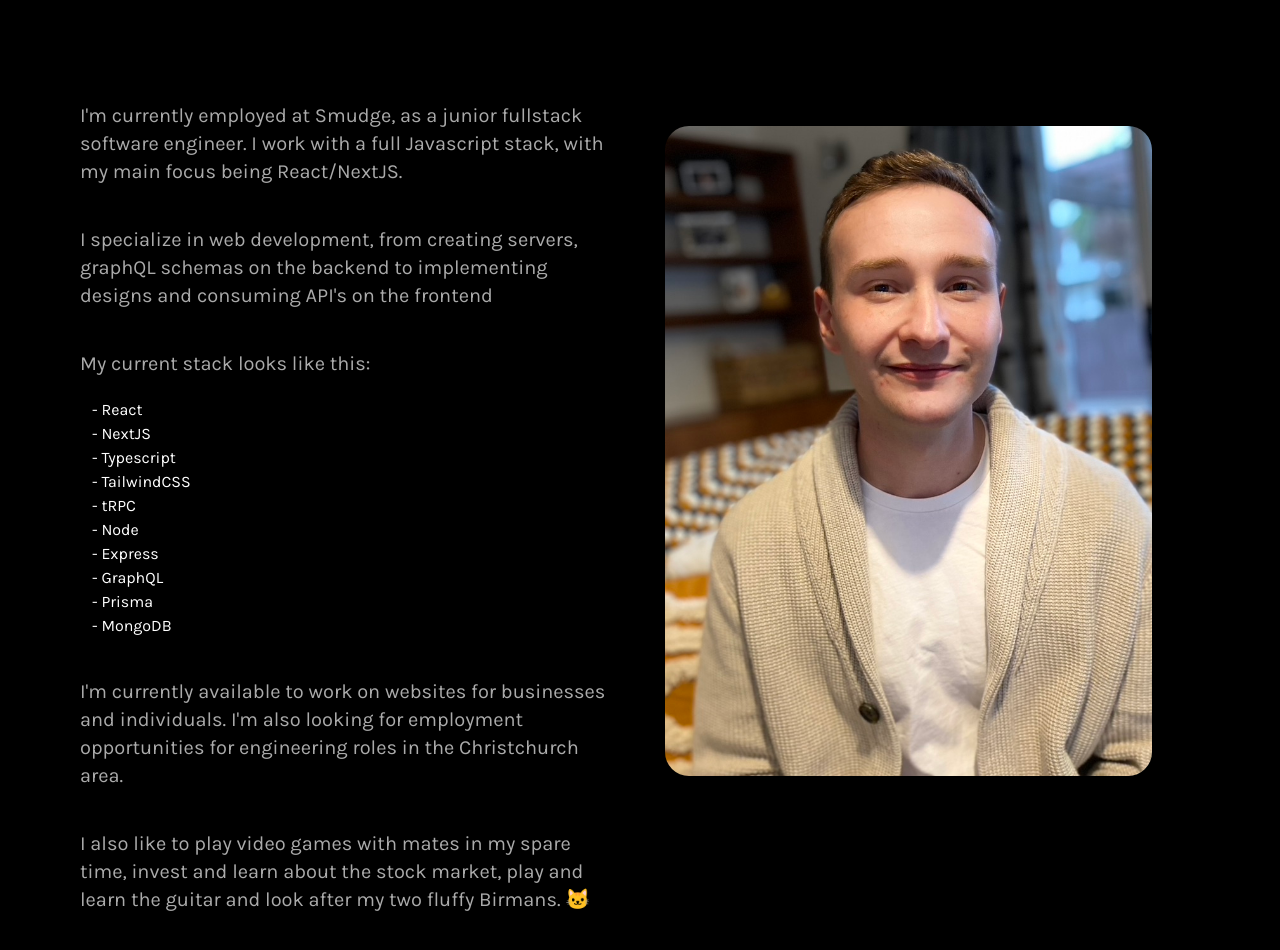
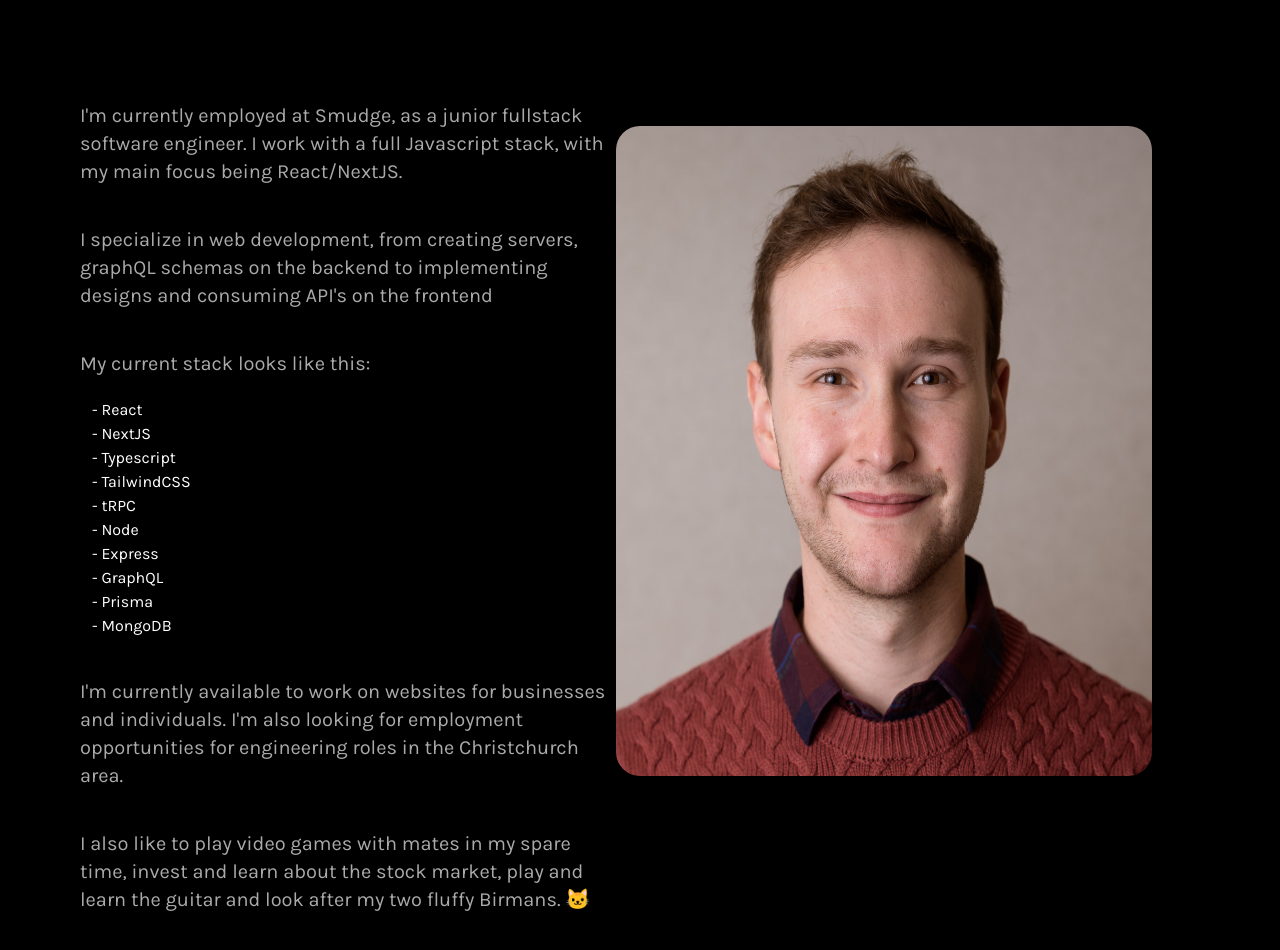
Before and after one commit to edmiller1/React-Resume, a React (Create React App) app: page / in a window 1280 px wide. Shown: the part 900-1850 px from the top of the page. Built offline with nearby package versions, Linux system fonts and the light colour scheme.

Commit message:
updated profile image and instagram link

```diff
--- a/src/components/About/index.jsx
+++ b/src/components/About/index.jsx
@@ -33,7 +33,7 @@ export const About = () => {
       <div className="mt-16 flex justify-center md:w-7/12 md:mr-12 xl:w-1/2 md:justify-end">
         <img
           src={`assets/${about.image}`}
-          alt="cats in bag"
+          alt="profile"
           className="profile-image rounded-3xl"
         />
       </div>
--- a/src/data/about.js
+++ b/src/data/about.js
@@ -8,5 +8,5 @@ export const about = {
     "I'm currently available to work on websites for businesses and individuals. I'm also looking for employment opportunities for engineering roles in the Christchurch area.",
   hobbies:
     "I also like to play video games with mates in my spare time, invest and learn about the stock market, play and learn the guitar and look after my two fluffy Birmans.",
-  image: "profile.jpeg",
+  image: "headshot.jpg",
 };
--- a/src/data/social.js
+++ b/src/data/social.js
@@ -9,6 +9,6 @@ export const socials = [
   },
   {
     title: "Cats",
-    link: "https://www.instagram.com/benjaminandbeauthebirmans/",
+    link: "https://www.instagram.com/thetalesofthetwelvepaws/",
   },
 ];
```
Also changed, not shown: public/assets/headshot.jpg (added).
